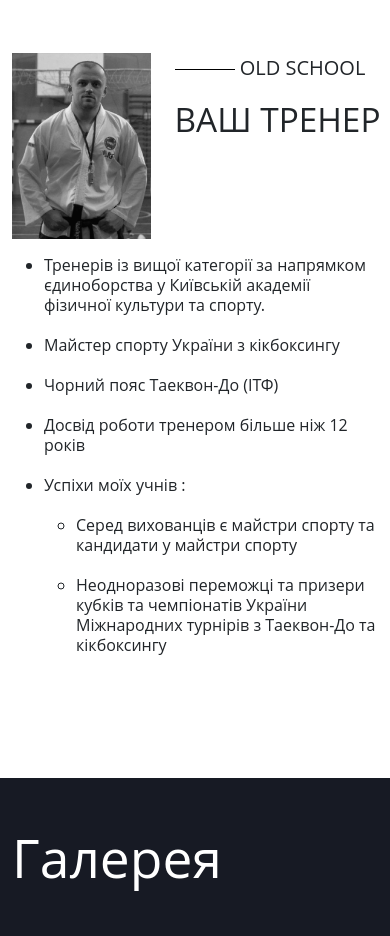
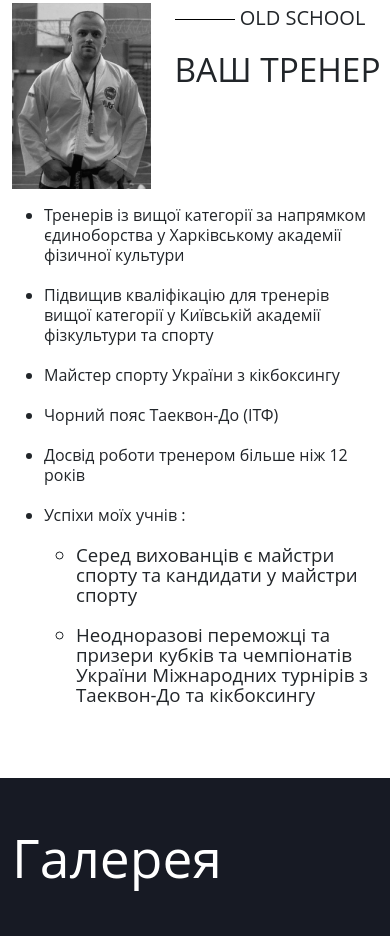
Before and after one commit to 0xANATOLII/kickWebSite, a plain HTML site: page index.html in a window 390 px wide. Shown: the part 2598-3534 px from the top of the page. Drawn offline with nearby package versions, Linux system fonts and the light colour scheme.

Commit message:
Changes on mobile version

```diff
--- a/index.html
+++ b/index.html
@@ -253,17 +253,17 @@
 
 
                         <ul class="mt-3 smaller-li" >
-
-                            <li>Тренерів із вищої категорії за напрямком єдиноборства у Київській академії фізичної культури та спорту.
+                            <li>
+                                Тренерів із вищої категорії за напрямком єдиноборства у Харківському академії фізичної культури
                             </li>
+                            <li>Підвищив кваліфікацію для тренерів вищої категорії у Київській академії фізкультури та спорту</li>
                             <li>Майстер спорту України з кікбоксингу</li>
                             <li>Чорний пояс Таеквон-До (ІТФ)</li>
                             <li>Досвід роботи тренером більше ніж 12 років</li>
                             <li>Успіхи моїх учнів :</li>
-                            <ul>
+                            <ul class="smaller-text">
                                 <li>Серед вихованців є майстри спорту та кандидати у майстри спорту </li>
                                 <li>Неодноразові переможці та призери кубків та чемпіонатів України Міжнародних турнірів з Таеквон-До та кікбоксингу</li>
-
                             </ul>
                         </ul>
 
```
